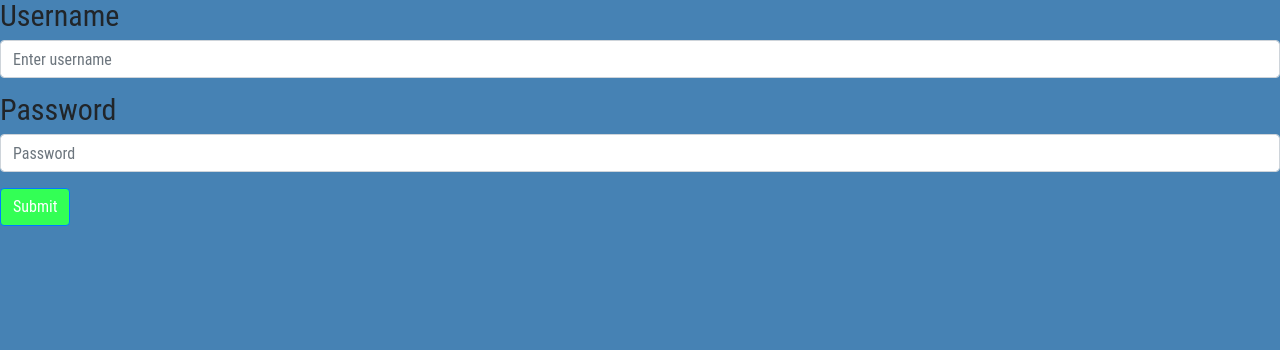
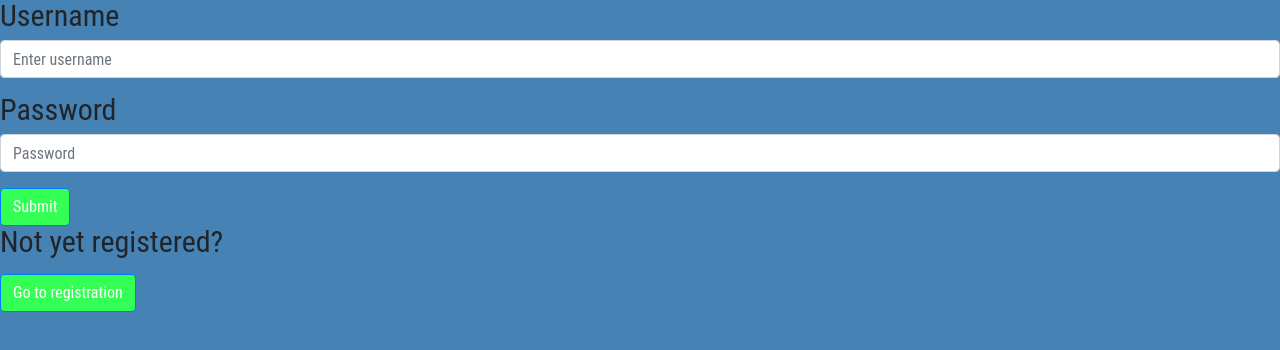
Before and after one commit to ZacLinz/client-2, a React (Create React App) app: page / in a window 1280 px wide. Shown: the top 350 px of the page. Built offline with nearby package versions, Linux system fonts and the light colour scheme.

Commit message:
Added a link to register

```diff
--- a/src/components/login-view/login-view.jsx
+++ b/src/components/login-view/login-view.jsx
@@ -8,6 +8,8 @@ import axios from "axios";
 import Button from "react-bootstrap/Button";
 import Form from "react-bootstrap/Form";
 import "./login-view.scss";
+
+import { Link } from "react-router-dom";
 
 export function LoginView(props) {
   const [username, setUsername] = useState("");
@@ -42,7 +44,6 @@ export function LoginView(props) {
           placeholder="Enter username"
         />
       </Form.Group>
-
       <Form.Group controlId="formBasicPassword">
         <Form.Label>Password</Form.Label>
         <Form.Control
@@ -61,6 +62,12 @@ export function LoginView(props) {
       >
         Submit
       </Button>
+      <div>
+        <p>Not yet registered?</p>
+        <Link to={`/register`}>
+          <Button className="submit">Go to registration</Button>
+        </Link>
+      </div>
     </Form>
   );
 }
--- a/src/components/profile-view/profile-view.jsx
+++ b/src/components/profile-view/profile-view.jsx
@@ -35,7 +35,6 @@ export class ProfileView extends React.Component {
       <div>
         <Button
           className="submit"
-          type="submit"
           onClick={this.handleDelete(token)}
         >
           De-register {profile.username}?
```
